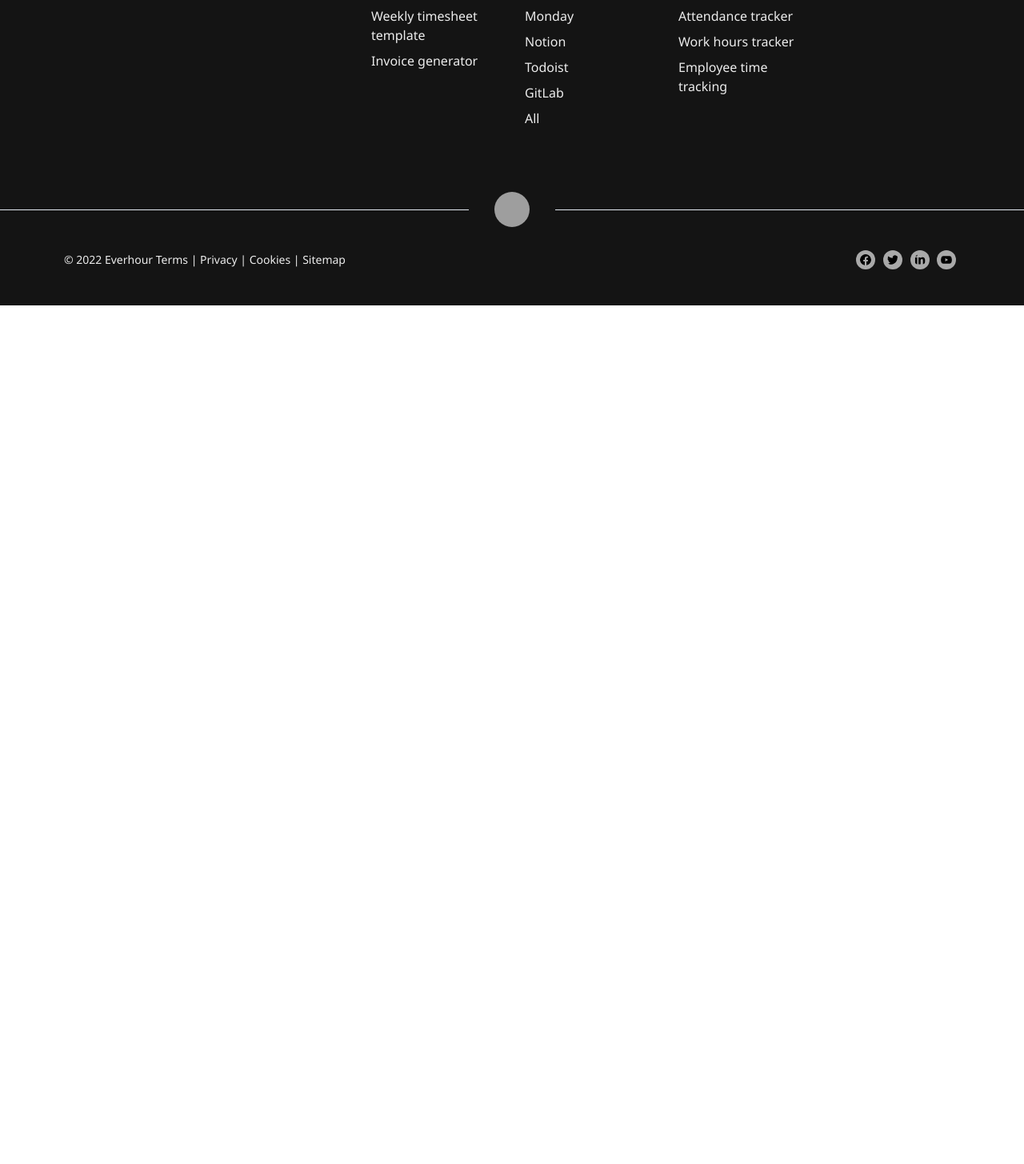
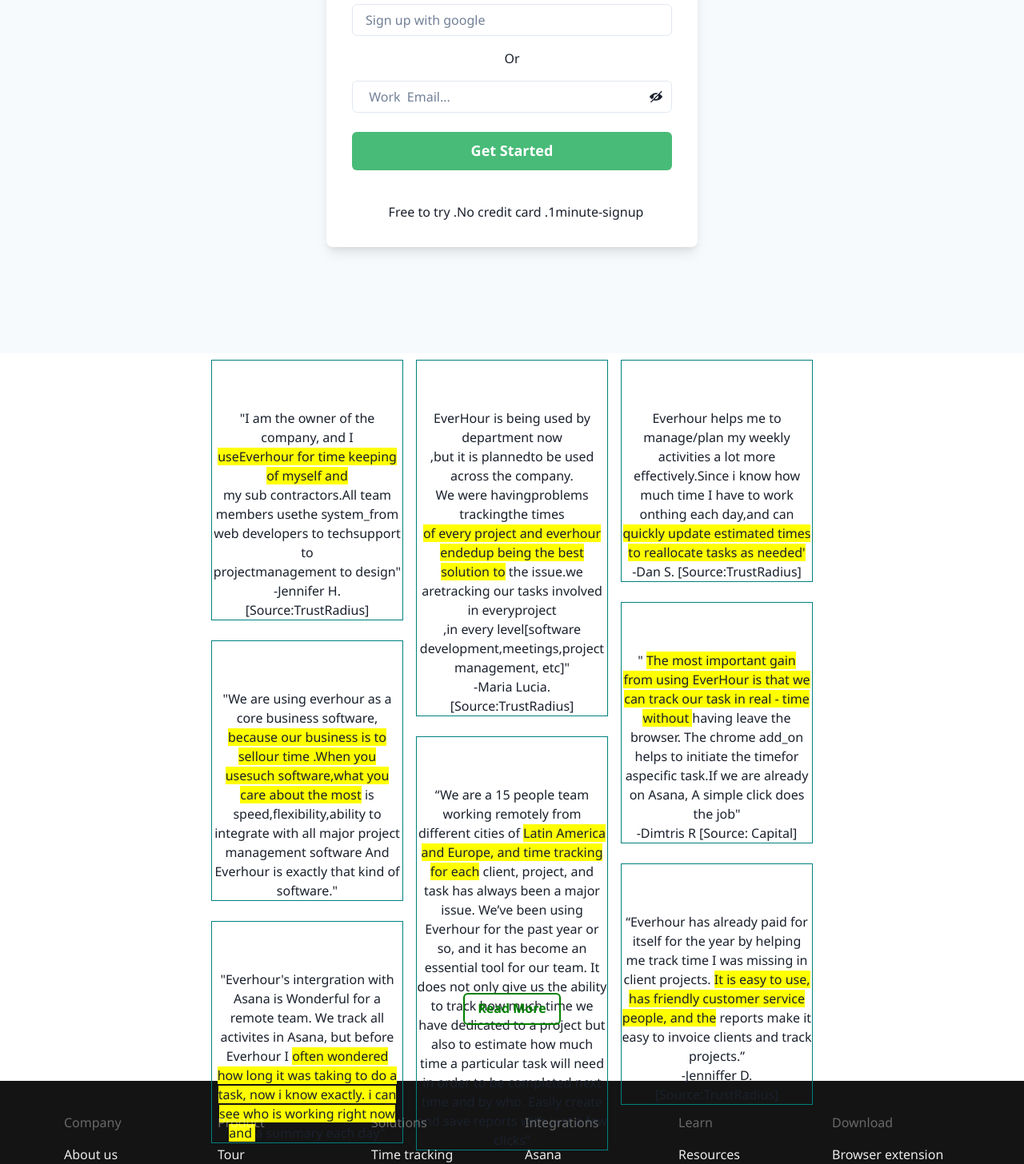
Before and after one commit to Madhukesh06/everhour.com-clone, a React (Vite) app: page /signup in a window 1280 px wide. Shown: the part 438-1894 px from the top of the page at 80% size. Before the commit the page ends 820 px from the top, so only its background shows below. Built offline with nearby package versions, Linux system fonts and the light colour scheme; grey boxes are pictures that could not be loaded.

Commit message:
signup added

```diff
--- /dev/null
+++ b/src/components/Signup/Signup.jsx
@@ -0,0 +1,153 @@
+import {
+  Flex,
+  Box,
+  FormControl,
+  FormLabel,
+  Input,
+  InputGroup,
+  HStack,
+  InputRightElement,
+  Stack,
+  Button,
+  Heading,
+  Text,
+  useColorModeValue,
+  Link,
+  Grid,
+  GridItem,
+} from '@chakra-ui/react';
+import { useState } from 'react';
+import { ViewIcon, ViewOffIcon } from '@chakra-ui/icons';
+
+export default function Signup() {
+  const [showPassword, setShowPassword] = useState(false);
+
+  return (
+  <>
+      <Flex
+        minH={'100vh'}
+        align={'center'}
+        justify={'center'}
+        bg={useColorModeValue('gray.50', 'gray.800')}>
+        <Stack spacing={8} mx={'auto'} maxW={'lg'} py={12} px={6}>
+          <Stack align={'center'}>
+            <Heading fontSize={'4xl'} textAlign={'center'}
+              width=''>
+              Make your team more productive with Everhour
+            </Heading>
+
+            <p>join 35000 customers+  who use Everhour to track time and plan their future projects more effectively.</p>
+            <Text fontSize={'lg'} color={'gray.600'}>
+
+            </Text>
+          </Stack>
+          <Box
+            rounded={'lg'}
+            bg={useColorModeValue('white', 'gray.700')}
+            boxShadow={'lg'}
+            p={8}>
+            <Stack spacing={4}>
+              <HStack>
+
+                <Box>
+
+                </Box>
+              </HStack>
+              <FormControl id="email" isRequired>
+
+                <Input type="email" placeholder='Sign up with google' />
+              </FormControl>
+
+              <h1><object data="" type="">Or</object></h1>
+              <FormControl id="password" isRequired>
+
+                <InputGroup>
+                  <Input type={showPassword ? 'text' : 'password'} placeholder=' Work  Email...' />
+                  <InputRightElement h={'full'}>
+                    <Button
+                      variant={'ghost'}
+                      onClick={() =>
+                        setShowPassword((showPassword) => !showPassword)
+                      }>
+                      {showPassword ? <ViewIcon /> : <ViewOffIcon />}
+                    </Button>
+                  </InputRightElement>
+                </InputGroup>
+              </FormControl>
+              <Stack spacing={10} pt={2}>
+                <Button
+                  loadingText="Submitting"
+                  size="lg"
+                  bg={'green.400'}
+                  color={'white'}
+                  _hover={{
+                    bg: 'green.500',
+                  }}>
+                  Get Started
+                </Button>
+              </Stack>
+              <Stack pt={6}>
+                <Text align={'center'}
+                  gap='30px'
+                  paddingLeft='10px'>
+
+                  Free to try     .No credit card .1minute-signup
+                </Text>
+              </Stack>
+            </Stack>
+          </Box>
+        </Stack>
+        </Flex>
+<h1></h1>
+      <Flex w='60%' m='auto' h='800px'>
+        <Stack  m={2} w='35%' gap='25px'>
+          <Box borderColor='green' height="65%" border="1px solid teal" justifyContent='center'paddingTop='60px'>
+          "I am the owner of the company, and I <br></br>
+            <span style={{backgroundColor:" yellow"}}>useEverhour for time keeping of myself and</span><br></br>  my sub contractors.All team members usethe system_from web developers to
+            techsupport to<br></br> projectmanagement to design"
+            <br></br>
+            <h5  marginTop='70px'>-Jennifer H. [Source:TrustRadius]</h5>
+          </Box>
+          <Box height="65%" border="1px solid teal" justifyContent='center'paddingTop='60px'>
+            "We are using everhour as a core business software,   <span style={{backgroundColor:" yellow"}}> because our business is to sellour time .When you usesuch software,what you care about the most</span> is speed,flexibility,ability to integrate with all major project management software And Everhour is exactly that kind of software."
+          </Box>
+          <Box height="65%" border="1px solid teal" justifyContent='center'paddingTop='60px'>"Everhour's intergration with Asana is Wonderful for a remote team. We track all activites in Asana, but before Everhour I <span style={{backgroundColor:" yellow"}}> often wondered how long it was taking to do a task, now i know exactly. i can see who is working right now and </span> a summary each day" </Box>
+        </Stack>
+        <Stack m={2} w='35%' gap='25px'>
+          <Box height="65%" border="1px solid teal" justifyContent='center'paddingTop='60px'>EverHour is being used by department now<br></br>
+          ,but it is plannedto be used across the company.<br></br>
+
+          We were havingproblems trackingthe times<br></br>
+          <span style={{backgroundColor:" yellow"}}> of every project and everhour <br></br>
+           endedup being the best solution to</span> the issue.we<br></br>
+            aretracking our tasks involved in everyproject<br></br>
+            ,in every level[software development,meetings,project management, etc]"
+            <h5  marginTop='70px'>-Maria Lucia. [Source:TrustRadius]</h5>
+
+            </Box>
+          <Box height="70%" border="1px solid teal" justifyContent='center'paddingTop='60px'>“We are a 15 people team working remotely from different cities of <span style={{backgroundColor:" yellow"}}> Latin America and Europe, and time tracking for each</span> client, project, and task has always been a major issue. We’ve been using Everhour for the past year or so, and it has become an essential tool for our team. It does not only give us the ability to track how much time we have dedicated to a project but also to estimate how much time a particular task will need in order to be completed next time and by who. Easily create and save reports with just a few clicks”</Box>
+        </Stack>
+        <Stack m={2} w='35%' gap='25px'>
+          <Box height="65%" border="1px solid teal" justifyContent='center'paddingTop='60px'>Everhour helps me to manage/plan my weekly activities a lot more effectively.Since i know how much time I have to work onthing each day,and can  <span style={{backgroundColor:" yellow"}}>quickly update estimated times to reallocate tasks as needed'</span>
+          <h5  marginTop='70px'>-Dan S. [Source:TrustRadius]</h5> </Box>
+
+          <Box height="65%" border="1px solid teal"  justifyContent='center'paddingTop='60px'>"  <span style={{backgroundColor:" yellow"}}>The most important gain from using EverHour is that we can track our task in real - time without </span>having leave the browser. The chrome add_on helps to initiate the timefor aspecific task.If we are already on Asana, A simple click does the job"
+          <h5>-Dimtris R  [Source: Capital]</h5></Box>
+          <Box height="65%" border="1px solid teal"  justifyContent='center'paddingTop='60px'>“Everhour has already paid for itself for the year by helping me track time I was missing in client projects.  <span style={{backgroundColor:" yellow"}}>It is easy to use, has friendly customer service people, and the</span> reports make it easy to invoice clients and track projects.”
+          <h5  marginTop='70px'>-Jenniffer D. [Source:TrustRadius]</h5></Box>
+        </Stack>
+      </Flex>
+
+      <Button
+                bg={'white.400'}
+                color={'green'}
+                border='2px solid green'
+                _hover={{
+                  bg: 'green.400',
+                }}>
+              <Link color={'black.400'}>Read More</Link>
+              </Button>
+</>
+
+  );
+}
--- a/src/routes/AllRoutes.jsx
+++ b/src/routes/AllRoutes.jsx
@@ -1,14 +1,15 @@
 import { Route, Routes } from "react-router-dom";
 import Demo from "../components/Demo/Demo";
 import Pricing from "../components/Pricing/Pricing";
+import Signup from "../components/Signup/Signup";
 import Landing from "./Landing/Landing";
 
 const AllRoutes = () => {
    return (
       <Routes>
          <Route path='/' element={<Landing/>} />
-         <Route path='/login' element={<h1>Log in</h1>} />
-         <Route path='/signup' element={<h1>Signup</h1>} />
+         <Route path='/login' element={<h1>Login</h1>} />
+         <Route path='/signup' element={<Signup/>} />
          <Route path='/demo' element={<Demo />} />
          <Route path='/pricing' element={<Pricing/>} />
       </Routes>
```
